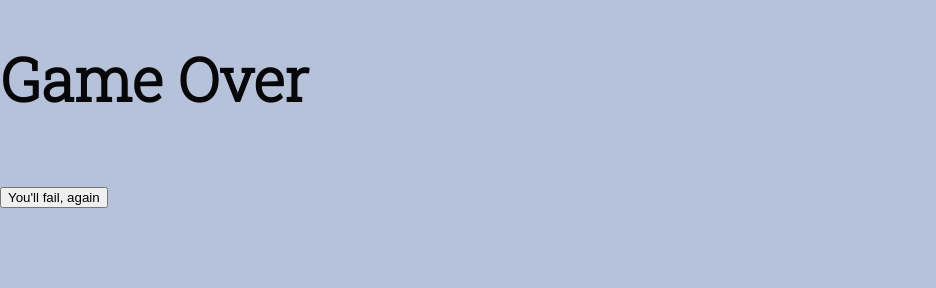
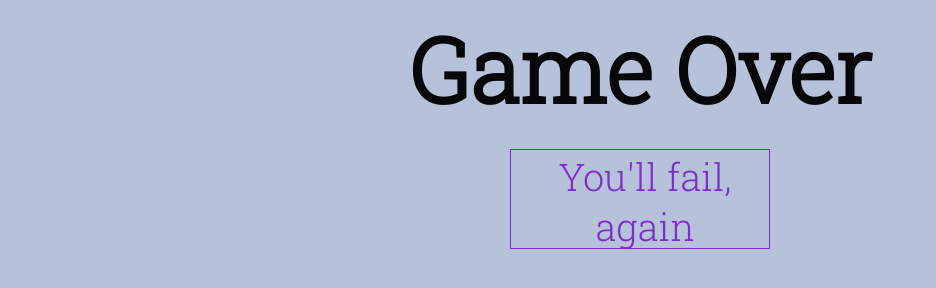
Before and after one commit to michellemeinert/ph-nomena, a plain HTML site: page index.html in a window 1280 px wide. Both pictures are taken after a click on the button "You will fail!". Shown: the whole page, without its empty margins (0-936 px from the left). Drawn offline with Linux system fonts and the light colour scheme.

Commit message:
cleaned code

```diff
--- a/main.js
+++ b/main.js
@@ -8,9 +8,9 @@ function main() {
 
 function buildStartScreen () {
   buildScreens(`
-  <section id="start-screen-section">
-  <h1 id="game-name">Phänomena</h1>
-  <button class ="start-button"><p class="buttonParagraph">You will fail!</p></button>
+  <section id="screen-sections">
+  <h1 id="game-headings">Phänomena</h1>
+  <button class ="start-button buttons"><p class="buttonsParagraph">You will fail!</p></button>
   </section>
   `)
   const startButton = document.querySelector('.start-button')
@@ -76,9 +76,9 @@ function buildGameScreen() {
 
 function buildGameOverScreen() {
   buildScreens (`
-  <section>
-   <h1>Game Over</h1>
-   <button class="restart-button">You\'ll fail, again</button>
+  <section id="screen-sections">
+   <h1 id="game-headings">Game Over</h1>
+   <button class="restart-button buttons"><p class="buttonsParagraph">You\'ll fail, again</p></button>
   </section>
   `)
   const resetButton = document.querySelector('.restart-button')
--- a/style.css
+++ b/style.css
@@ -47,7 +47,7 @@ canvas {
 
 }
 
-#start-screen-section{
+#screen-sections{
   height: auto;
   display: flex;
   flex-direction: column;
@@ -57,12 +57,12 @@ canvas {
   padding: 0;
 }
 
-#game-name {
+#game-headings {
   font-size: 90px;
   margin:40px;
 }
 
-.start-button{
+.buttons{
   margin: 10px;
   display: flex;
   flex-direction : row;
@@ -72,7 +72,7 @@ canvas {
   border: 0.5px solid #7F2CCB;
 }
 
-.buttonParagraph{
+.buttonsParagraph{
   font-size: 38px;
   font-family: 'Roboto Slab', serif;
   color:  #7F2CCB;
```
